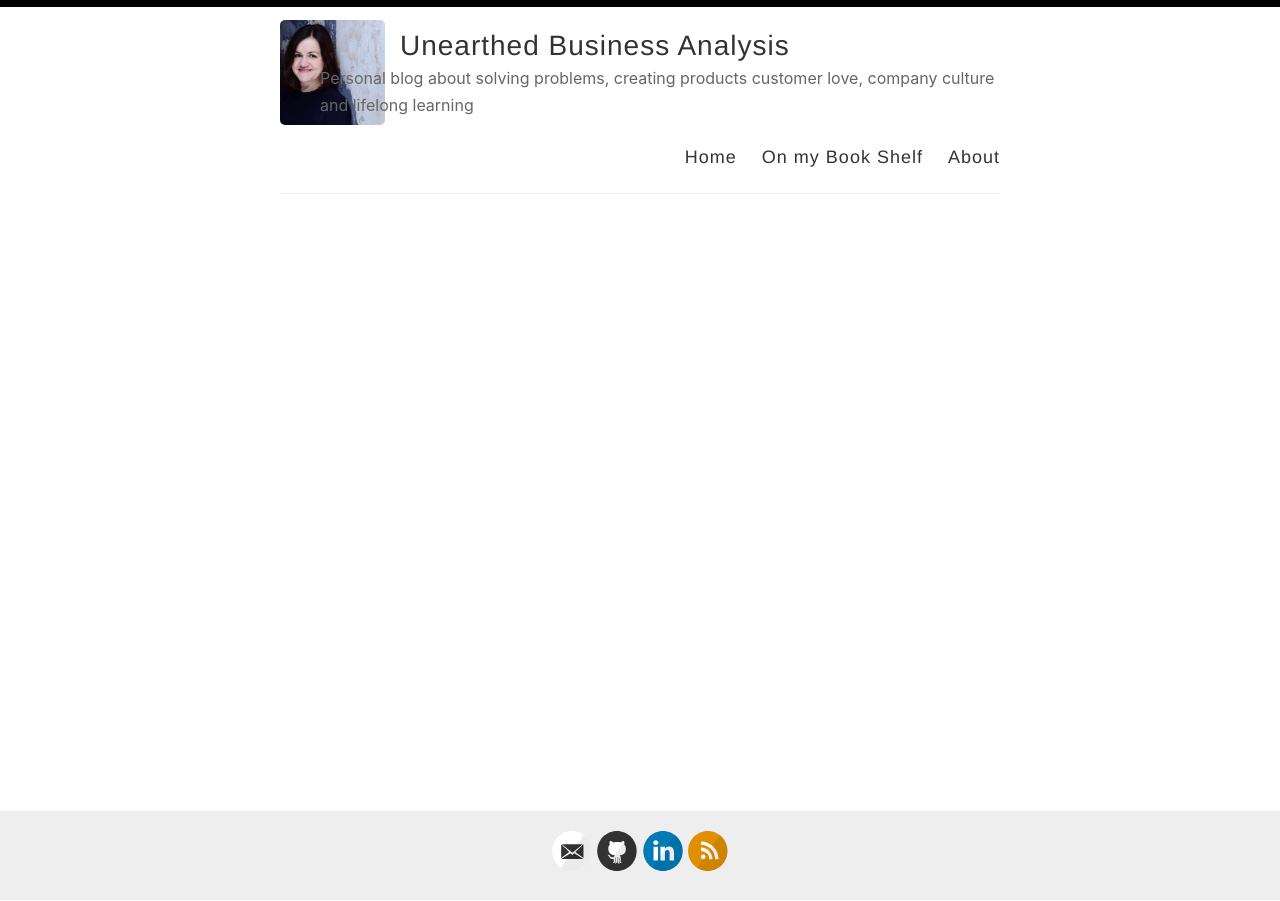
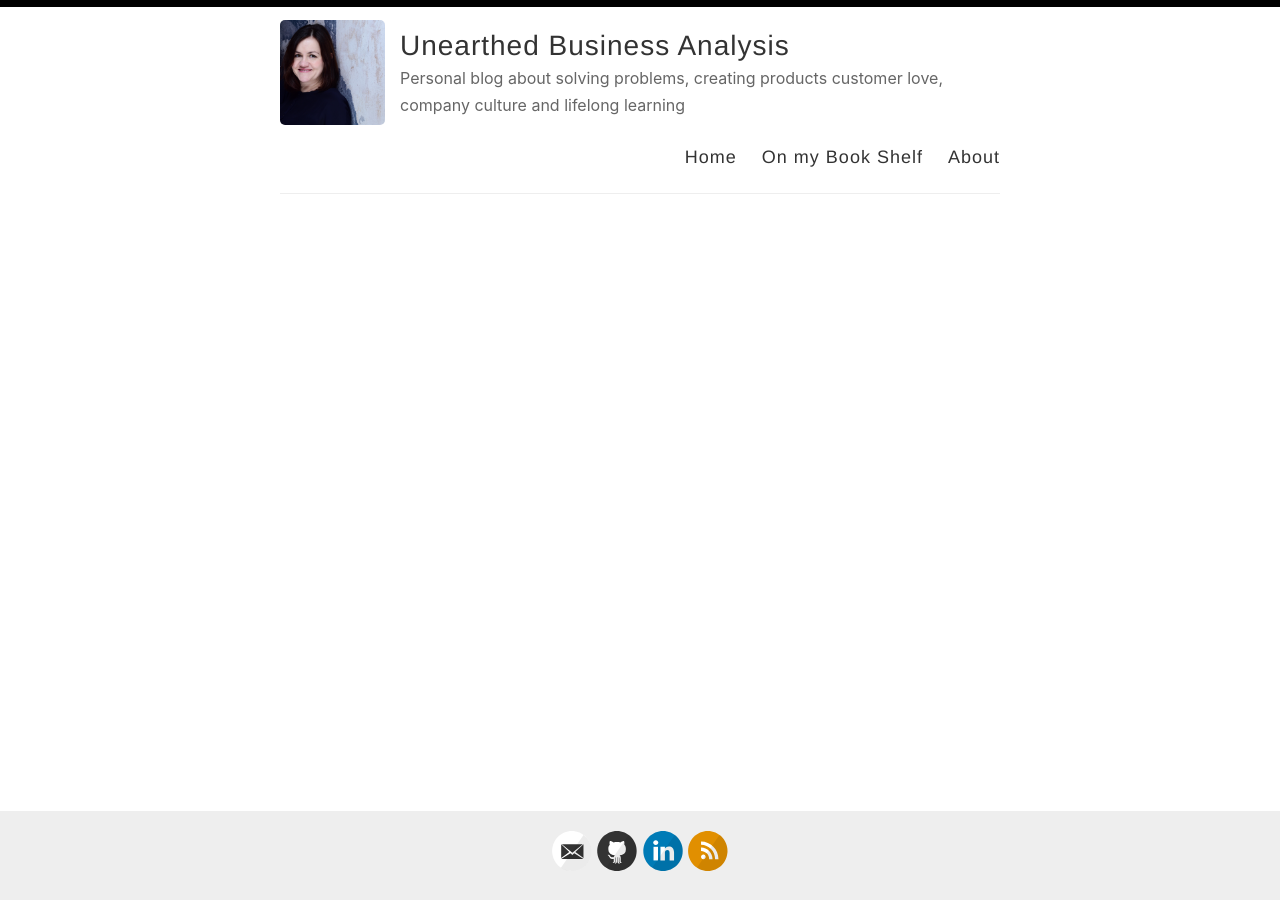
Before and after one commit to noldorf/unearthedBA, a Jekyll site: the page built from index.html, in a window 1280 px wide. Built offline with Jekyll 4.4.1, drawn with Linux system fonts in a browser that asks for light colours; the list of posts is cut into pages by our own code.

Commit message:
Adjust styling | site-description

```diff
--- a/assets/style.scss
+++ b/assets/style.scss
@@ -320,7 +320,7 @@ p > img {
 }
 
 .site-description {
-  margin: -5px 0 0 40px;
+  margin: -5px 0 0 120px;
   color: $gray;
   font-size: 16px;
 
```
